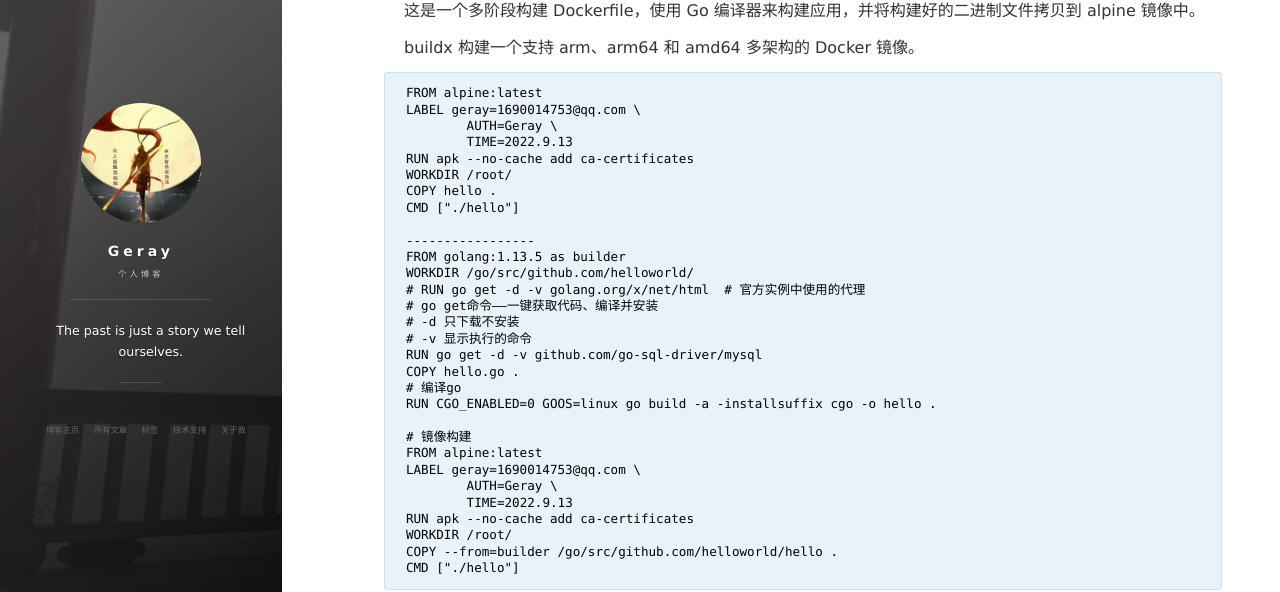
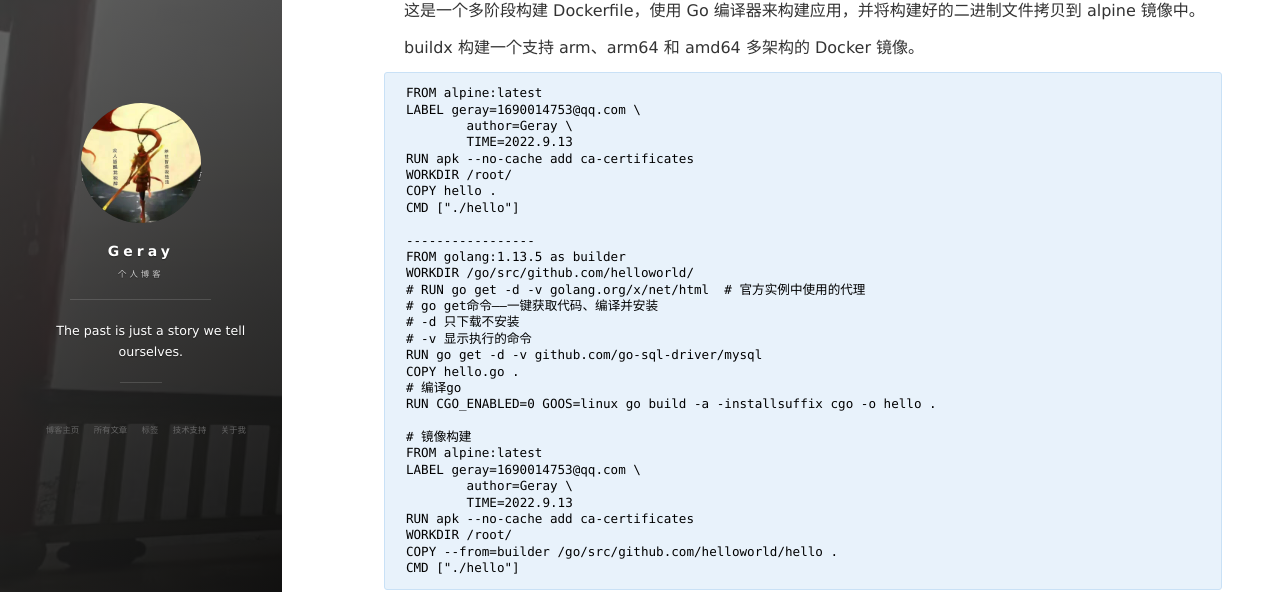
Before and after one commit to geray-zsg/geray-zsg.github.io, a Jekyll site: the page built from _posts/2022-1-8-Docker基础.md, in a window 1280 px wide and 900 px high, scrolled down 31301 px. Shown: the part 175-767 px from the top of the window. Built offline with Jekyll 4.4.1, drawn with Linux system fonts in a browser that asks for light colours; nearby versions of some CDN libraries; comment, search, counter and statistics services are not loaded; some of the changed text lies outside the part shown.

Commit message:
Update 2022-1-8-Docker基础.md

````diff
--- a/_posts/2022-1-8-Docker基础.md
+++ b/_posts/2022-1-8-Docker基础.md
@@ -1076,7 +1076,7 @@ RUN CGO_ENABLED=0 GOOS=linux go build -a -installsuffix cgo -o hello .
 # 镜像构建
 FROM alpine:latest
 LABEL geray=1690014753@qq.com \
-    	AUTH=Geray \
+    	author=Geray \
     	TIME=2022.9.13
 RUN apk --no-cache add ca-certificates
 WORKDIR /root/
@@ -1120,7 +1120,7 @@ RUN CGO_ENABLED=0 GOOS=linux go build -a -installsuffix cgo -o hello .
 # 镜像构建
 FROM alpine:latest
 LABEL geray=1690014753@qq.com \
-    	AUTH=Geray \
+    	author=Geray \
     	TIME=2022.9.13
 RUN apk --no-cache add ca-certificates
 WORKDIR /root/
@@ -1284,7 +1284,7 @@ ls /proc/sys/fs/binfmt_misc/qemu-*
 ```plain
 FROM alpine:latest
 LABEL geray=1690014753@qq.com \
-    	AUTH=Geray \
+    	author=Geray \
     	TIME=2022.9.13
 RUN apk --no-cache add ca-certificates
 WORKDIR /root/
@@ -1306,7 +1306,7 @@ RUN CGO_ENABLED=0 GOOS=linux go build -a -installsuffix cgo -o hello .
 # 镜像构建
 FROM alpine:latest
 LABEL geray=1690014753@qq.com \
-    	AUTH=Geray \
+    	author=Geray \
     	TIME=2022.9.13
 RUN apk --no-cache add ca-certificates
 WORKDIR /root/
````
